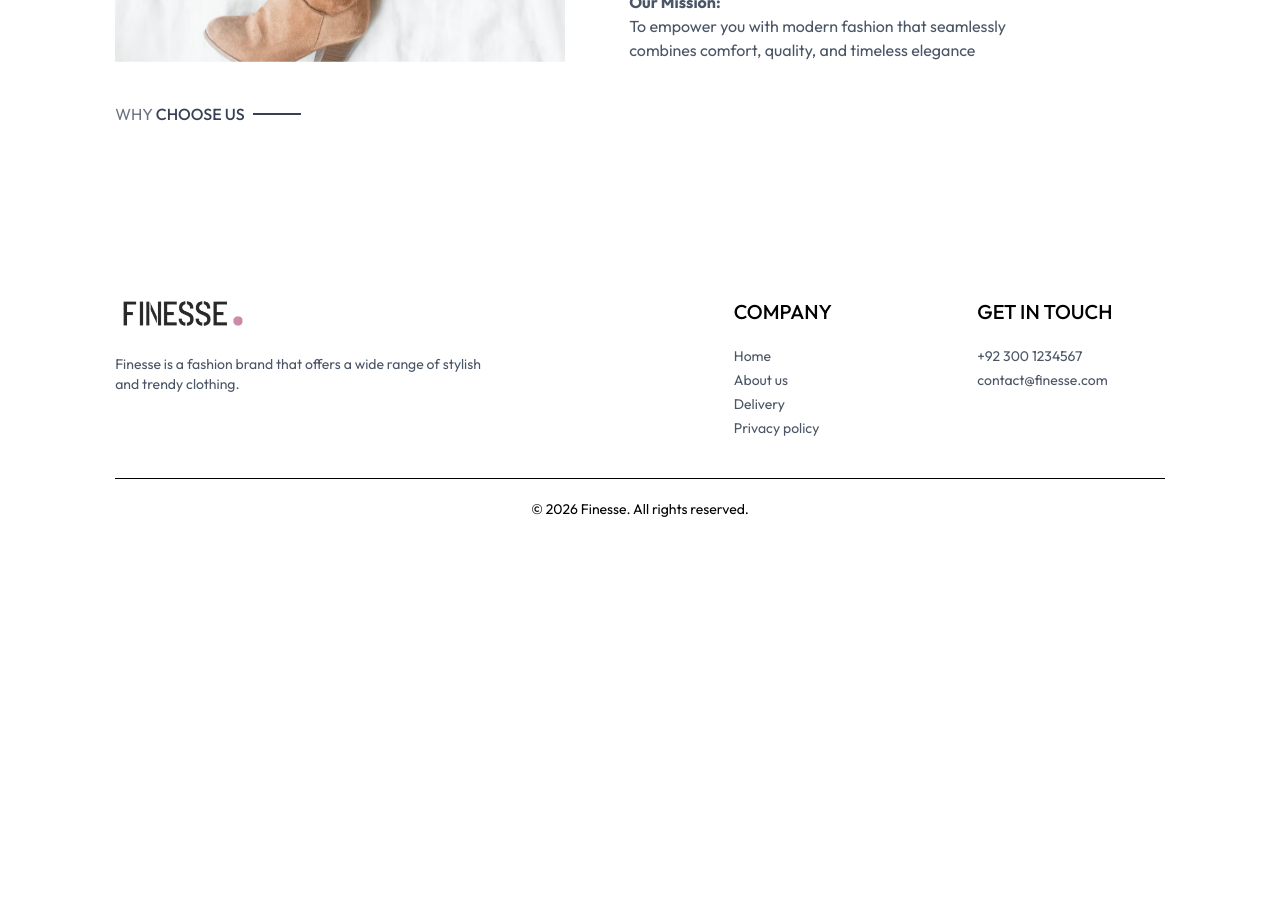
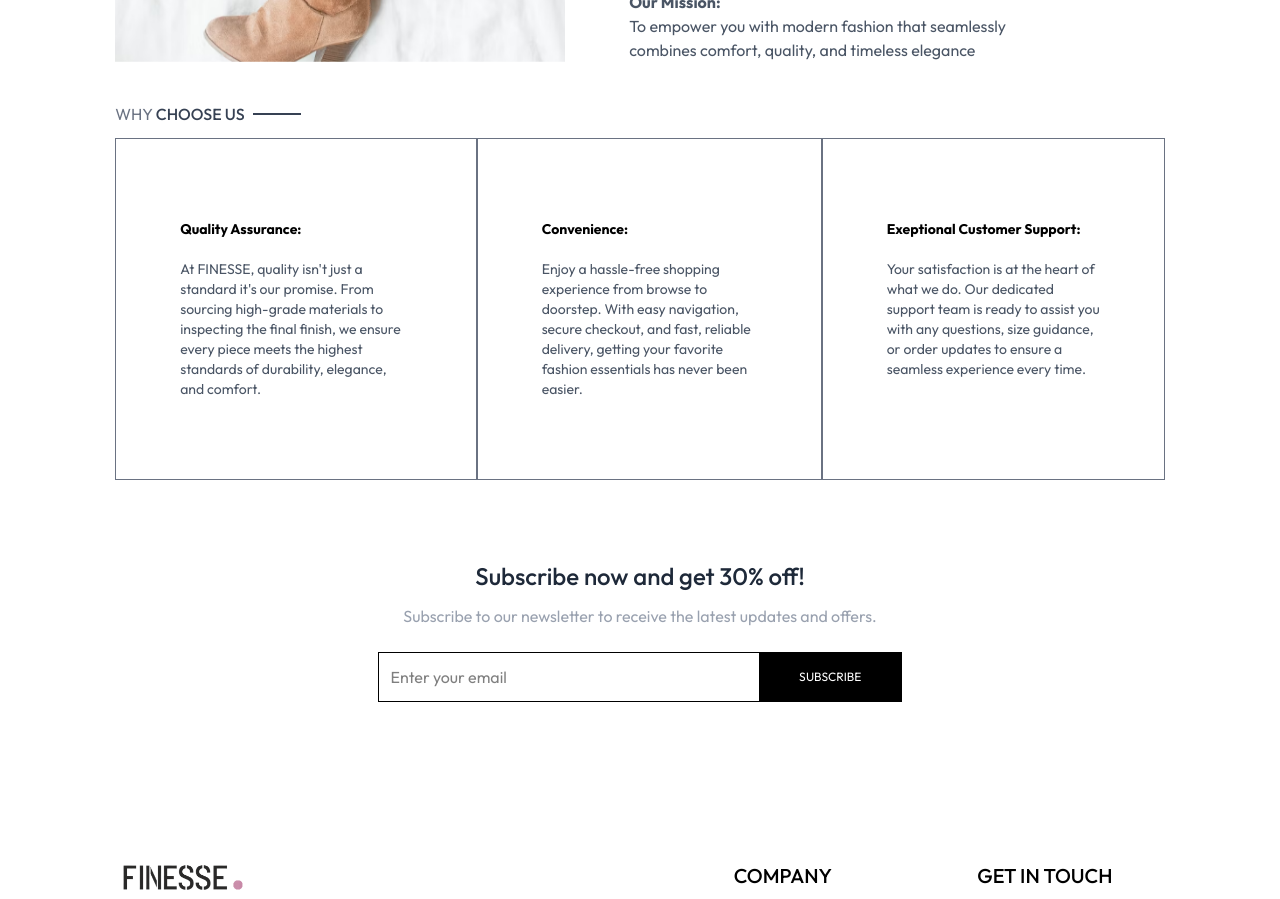
Before and after one commit to ZaryabAsifKhan/Ecommerce-App, a React (Vite) app in the folder frontend/: page /about in a window 1280 px wide. Shown: the part 640-1539 px from the top of the page. Before the commit the page ends 1179 px from the top, so only its background shows below. Built offline with nearby package versions, Linux system fonts and the light colour scheme.

Commit message:
5:01 completed

```diff
--- a/frontend/src/pages/About.jsx
+++ b/frontend/src/pages/About.jsx
@@ -1,5 +1,6 @@
 import React from 'react'
 import Title from '../components/Title'
+import NewsletterBox from '../components/NewsletterBox'
 import {assets} from '../assets/assets'
 
 const About = () => {
@@ -23,8 +24,21 @@ const About = () => {
       </div>
 
       <div className='flex flex-col md:flex-row text-sm mb-20'>
+        <div className='border border-gray-500 px-10 md:px-16 py-8 sm:py-20 flex flex-col gap-5'>
+          <b>Quality Assurance:</b>
+          <p className='text-gray-600'>At FINESSE, quality isn't just a standard it's our promise. From sourcing high-grade materials to inspecting the final finish, we ensure every piece meets the highest standards of durability, elegance, and comfort.</p>
+        </div>
+         <div className='border border-gray-500  px-10 md:px-16 py-8 sm:py-20 flex flex-col gap-5'>
+          <b>Convenience:</b>
+          <p className='text-gray-600'>Enjoy a hassle-free shopping experience from browse to doorstep. With easy navigation, secure checkout, and fast, reliable delivery, getting your favorite fashion essentials has never been easier.</p>
+        </div>
+         <div className='border border-gray-500 px-10 md:px-16 py-8 sm:py-20 flex flex-col gap-5'>
+          <b>Exeptional Customer Support:</b>
+          <p className='text-gray-600'>Your satisfaction is at the heart of what we do. Our dedicated support team is ready to assist you with any questions, size guidance, or order updates to ensure a seamless experience every time.</p>
+        </div>
+      </div>
 
-      </div>
+      <NewsletterBox/>
 
     </div>
   )
```
